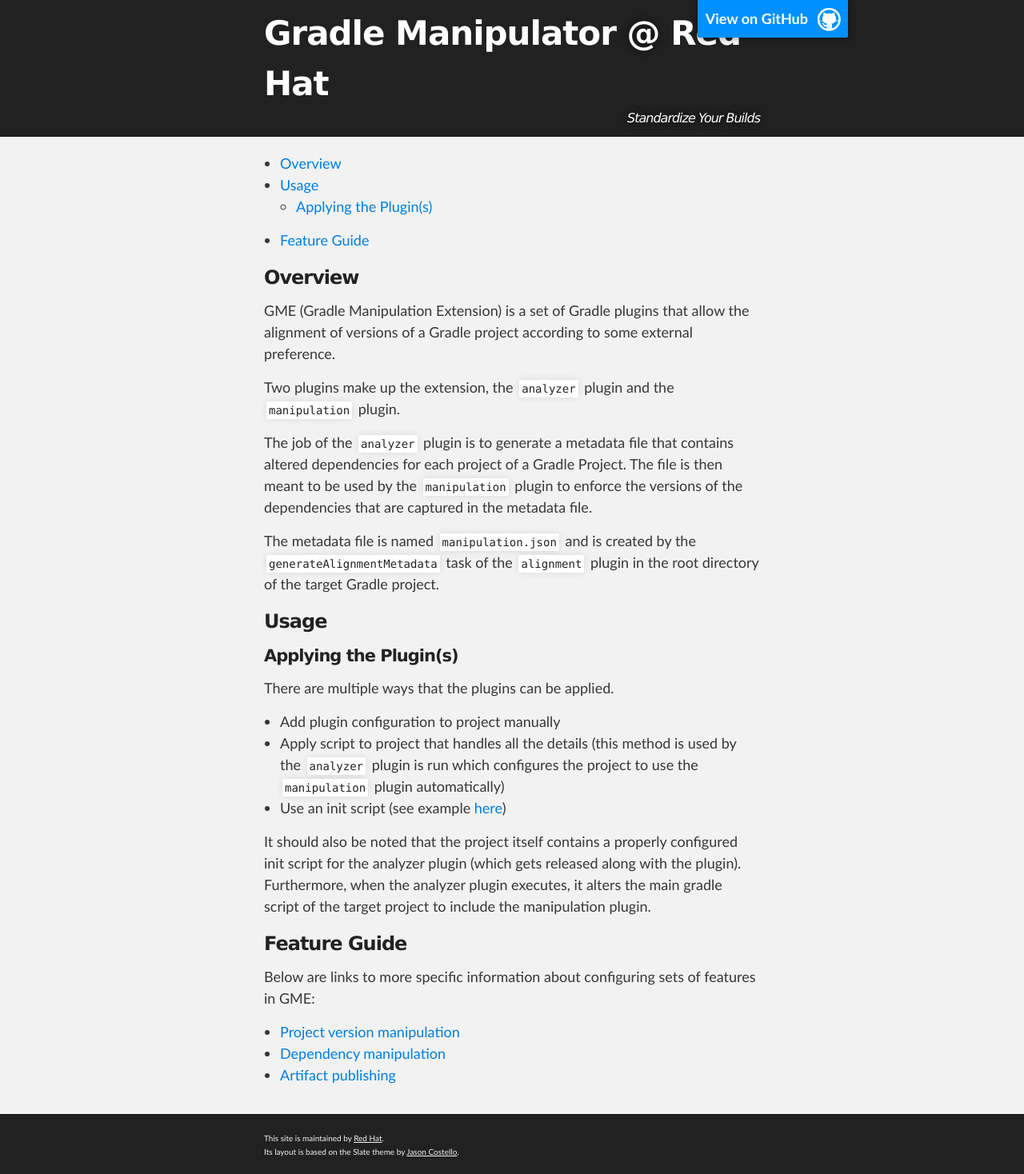
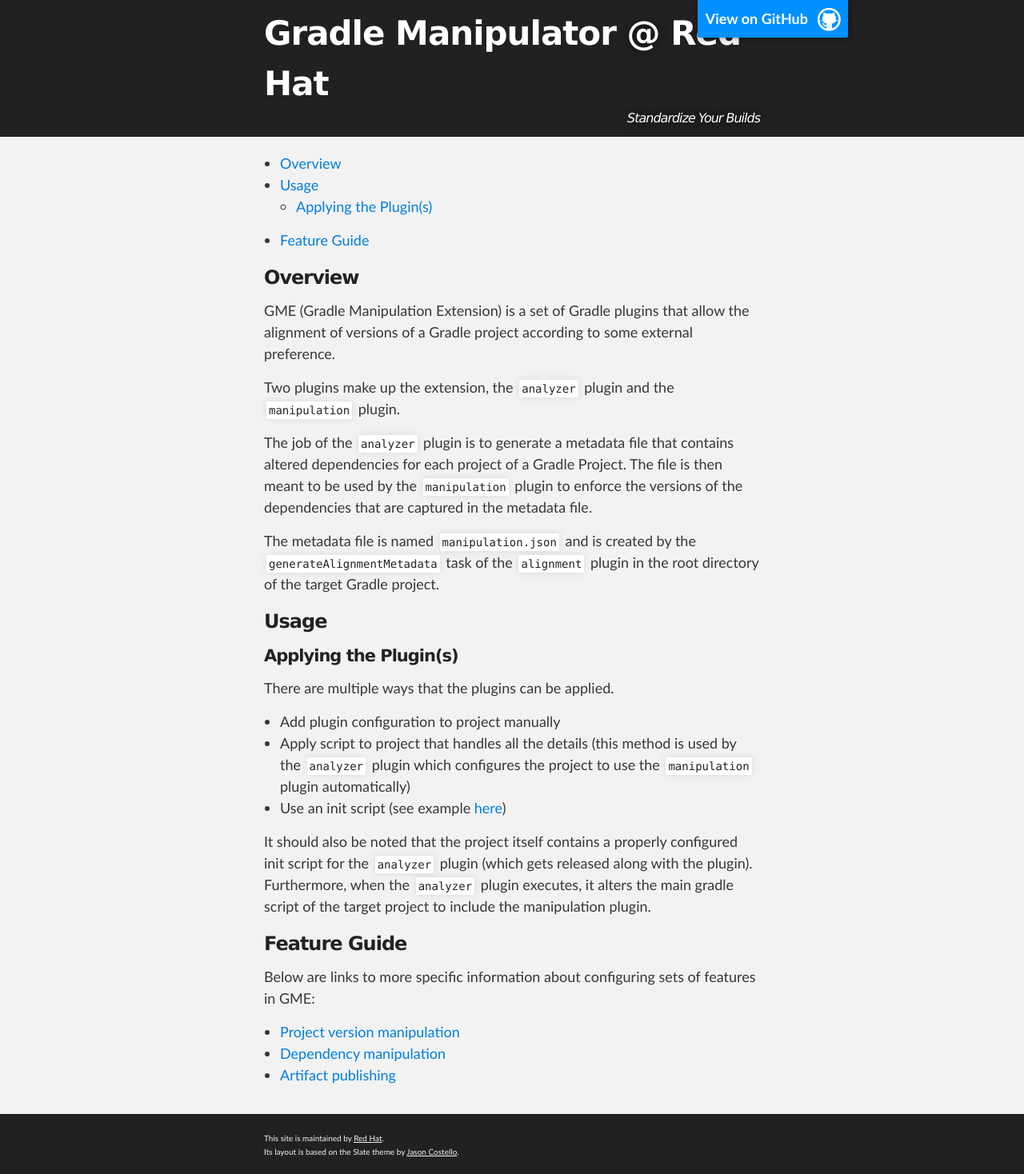
Before and after one commit to project-ncl/gradle-manipulator, a Jekyll site: the page built from index.md, in a window 1280 px wide. Shown: the whole page at 80% size. Built offline with Jekyll 4.4.1, drawn with Linux system fonts in a browser that asks for light colours.

Commit message:
fix: wording and formatting

```diff
--- a/index.md
+++ b/index.md
@@ -22,11 +22,11 @@ The metadata file is named `manipulation.json` and is created by the `generateAl
 There are multiple ways that the plugins can be applied.
 
 * Add plugin configuration to project manually
-* Apply script to project that handles all the details (this method is used by the `analyzer` plugin is run which configures the project to use the `manipulation` plugin automatically)
+* Apply script to project that handles all the details (this method is used by the `analyzer` plugin which configures the project to use the `manipulation` plugin automatically)
 * Use an init script (see example [here](https://github.com/project-ncl/gradle-manipulator#testing-on-a-real-project))
 
-It should also be noted that the project itself contains a properly configured init script for the analyzer plugin (which gets released along with the plugin).
-Furthermore, when the analyzer plugin executes, it alters the main gradle script of the target project to include the manipulation plugin.
+It should also be noted that the project itself contains a properly configured init script for the `analyzer` plugin (which gets released along with the plugin).
+Furthermore, when the `analyzer` plugin executes, it alters the main gradle script of the target project to include the manipulation plugin.
 
 ### Feature Guide
 
```
